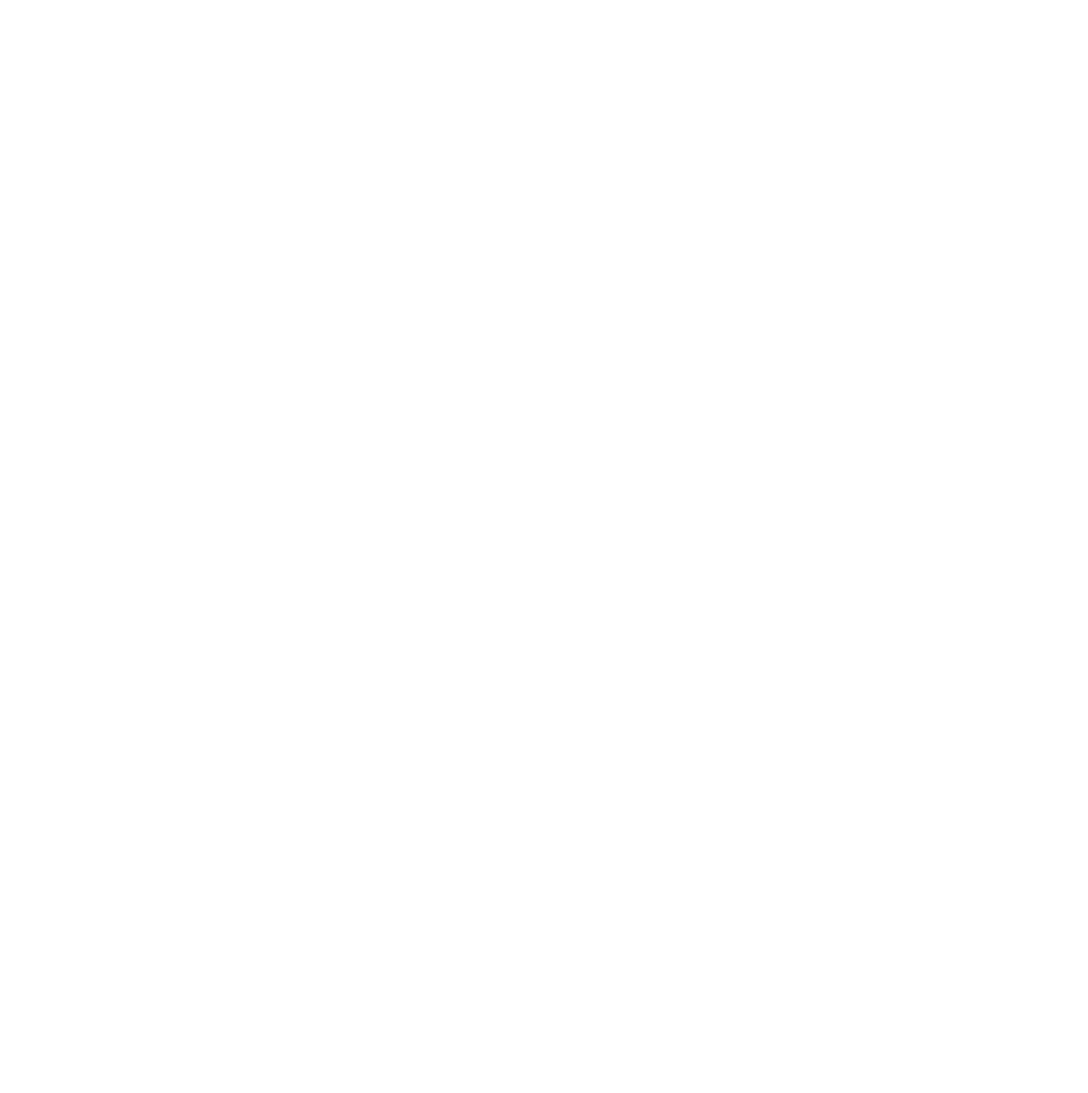
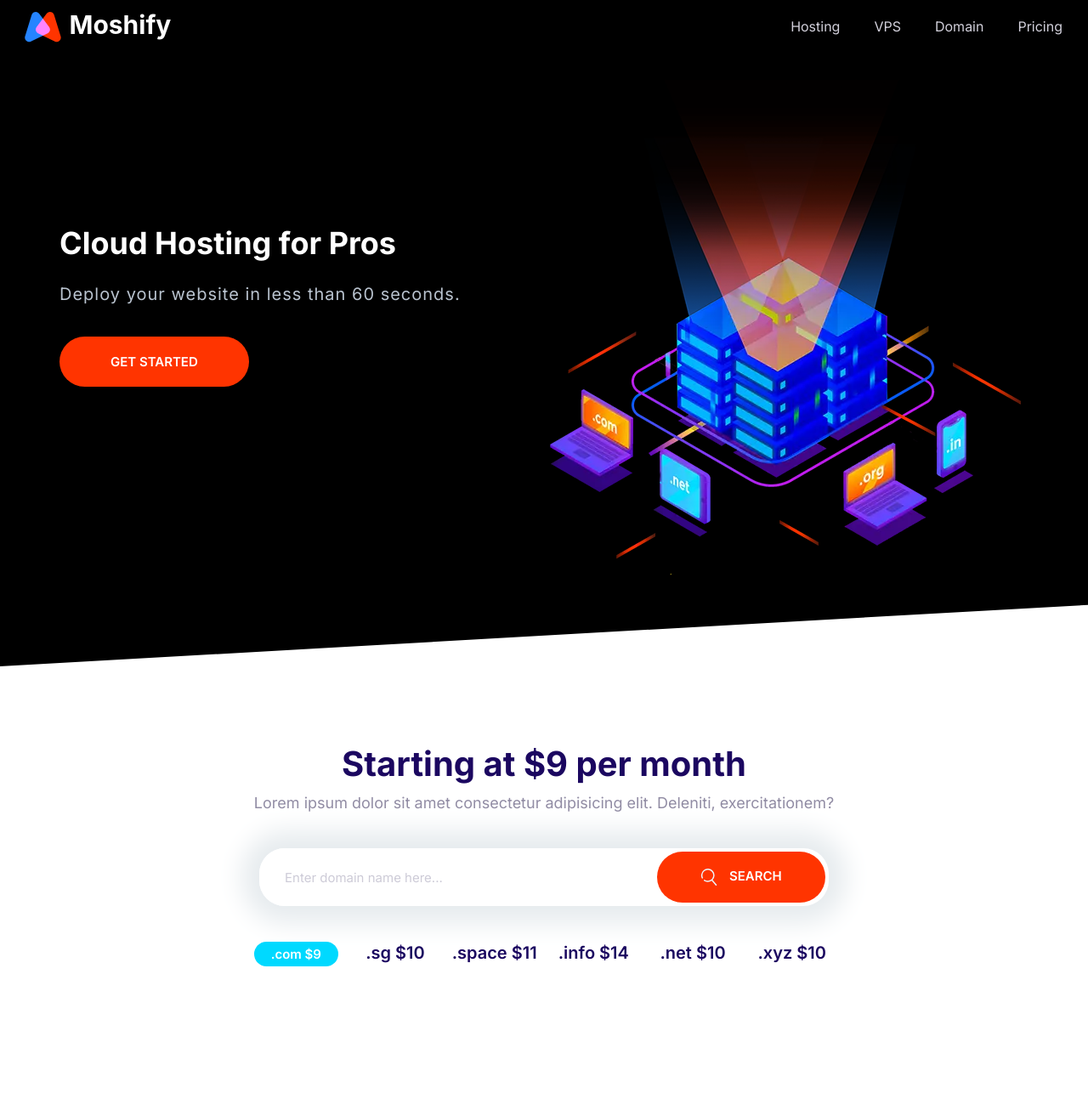
Before and after one commit to HantaAkai/Pet__Navive-Web-Site, a website built with Parcel: page testing-grounds.html in a window 1280 px wide. Shown: the whole page at 85% size. Before the commit the page ends 800 px from the top, so only its background shows below. Built offline with nearby package versions, Linux system fonts and the light colour scheme.

Commit message:
Fixed layout issue caused by hero__img.

```diff
--- a/testing-grounds.html
+++ b/testing-grounds.html
@@ -4,7 +4,7 @@
     <meta charset="UTF-8" />
     <meta http-equiv="X-UA-Compatible" content="IE=edge" />
     <meta name="viewport" content="width=device-width, initial-scale=1.0" />
-    <title>Document</title>
+    <title>Testing</title>
     <link rel="preconnect" href="https://fonts.googleapis.com" />
     <link rel="preconnect" href="https://fonts.gstatic.com" crossorigin />
     <link
@@ -14,5 +14,79 @@
     <link rel="stylesheet" href="/css/normalize.css" />
     <link rel="stylesheet" href="/css/styles.css" />
   </head>
-  <body></body>
+  <body>
+    <header>
+      <nav class="nav collapsible">
+        <a class="nav__brand" href="/"><img src="images/logo.svg" alt="" /></a>
+        <svg class="icon icon--white nav__toggler">
+          <use href="images/sprite.svg#menu"></use>
+        </svg>
+        <ul class="list nav__list collapsible__content">
+          <li class="nav__item"><a href="#">Hosting</a></li>
+          <li class="nav__item"><a href="#">VPS</a></li>
+          <li class="nav__item"><a href="#">Domain</a></li>
+          <li class="nav__item"><a href="#">Pricing</a></li>
+        </ul>
+      </nav>
+    </header>
+    <section class="block block--dark block--skewed-left hero">
+      <div class="container grid grid--1x2">
+        <header class="block__header hero__content">
+          <h1 data-aos="zoom-in-up" class="block__heading">
+            Cloud Hosting for Pros
+          </h1>
+          <p class="hero__tagline">
+            Deploy your website in less than 60 seconds.
+          </p>
+          <a href="#" class="btn btn--accent btn--stretched">Get Started</a>
+        </header>
+        <picture data-aos="zoom-in">
+          <source
+            type="image/webp"
+            srcset="images/banner.webp 1x, images/banner@2x.webp 2x"
+          />
+          <source
+            type="image/png"
+            srcset="images/banner.png 1x, images/banner@2x.png 2x"
+          />
+          <img
+            class="hero__image"
+            src="images/banner.png"
+            alt=""
+            style="width: 100%"
+          />
+        </picture>
+      </div>
+    </section>
+    <section data-aos="fade-up" class="block container block-domain">
+      <header class="block__header">
+        <h2>Starting at $9 per month</h2>
+        <p>
+          Lorem ipsum dolor sit amet consectetur adipisicing elit. Deleniti,
+          exercitationem?
+        </p>
+      </header>
+      <div class="input-group">
+        <input
+          type="text"
+          class="input"
+          placeholder="Enter domain name here..."
+        />
+        <button class="btn btn--accent">
+          <svg class="icon icon--white">
+            <use href="images/sprite.svg#search"></use>
+          </svg>
+          Search
+        </button>
+      </div>
+      <ul class="list block-domain__prices">
+        <li><span class="badge badge--secondary">.com $9</span></li>
+        <li>.sg $10</li>
+        <li>.space $11</li>
+        <li>.info $14</li>
+        <li>.net $10</li>
+        <li>.xyz $10</li>
+      </ul>
+    </section>
+  </body>
 </html>
```
Also changed, not shown: index.html (+1 -1 lines).
